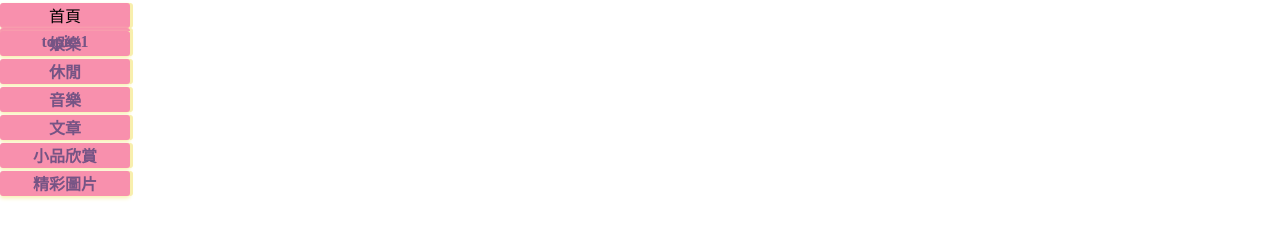
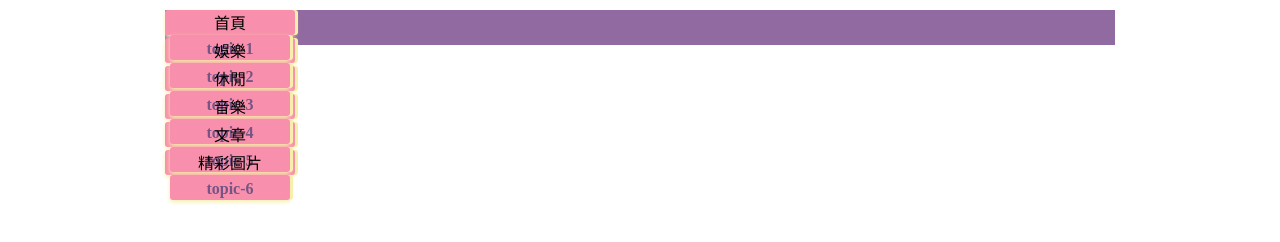
Before and after one commit to lawin138/menu-bar-2, a plain HTML site: page index.html in a window 1280 px wide. Drawn offline with Linux system fonts and the light colour scheme.

Commit message:
add,HTML changed

```diff
--- a/index.html
+++ b/index.html
@@ -9,18 +9,46 @@
 </head>
 <body>
   <div class="menu-bar">
-    <ul>
+    <ul class="menu">
         <li id="homePage">首頁
           <ul>
               <li><a href="#" rel="#">topic-1</a></li>
           </ul>
         </li>
-        <li id="anPage"><a href="#" rel="#">娛樂</a></li>
-        <li id="laiPage"><a href="#" rel="#">休閒</a></li>
-        <li id="musPage"><a href="#" rel="#">音樂</a></li>
-        <li id="artPage"><a href="#" rel="#">文章</a></li>
-        <li id="lusPage"><a href="#" rel="#">小品欣賞</a></li>
-        <li id="picPage"><a href="#" rel="#">精彩圖片</a></li>
+        <li id="anPage">娛樂
+           <ul>
+               <li><a href="#" rel="#">topic-2</a>
+               </li>
+           </ul>
+        </li>
+        <li id="laiPage">休閒
+           <ul>
+            <li>
+              <a href="#" rel="#">topic-3</a>
+            </li>
+           </ul>
+        </li>
+        <li id="musPage">音樂
+           <ul>
+            <li>
+              <a href="#" rel="#">topic-4</a>
+            </li>
+           </ul>
+        </li>
+        <li id="artPage">文章
+           <ul>
+             <li>
+               <a href="#" rel="#">topic-5</a>
+             </li>
+           </ul>
+        </li>
+        <li id="picPage">精彩圖片
+            <ul>
+                <li>
+                  <a href="#" rel="#">topic-6</a>
+                </li>
+            </ul>
+        </li>
     </ul>
   </div>
 
```
